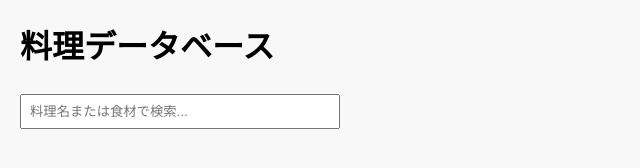
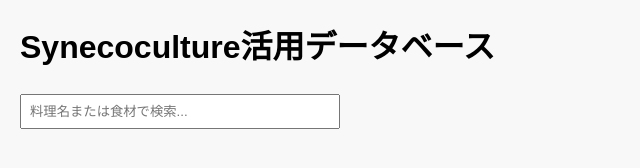
Before and after one commit to asaka-tomato/katsuyo_database, a plain HTML site: page index.html in a window 1280 px wide. Shown: the whole page, without its empty margins (0-640 px from the left). Drawn offline with Linux system fonts and the light colour scheme.

Commit message:
Update index.html

```diff
--- a/index.html
+++ b/index.html
@@ -43,7 +43,7 @@
   </style>
 </head>
 <body>
-  <h1>料理データベース</h1>
+  <h1>Synecoculture活用データベース</h1>
   <input type="text" id="searchBox" placeholder="料理名または食材で検索...">
   <div id="results"></div>
 
```
